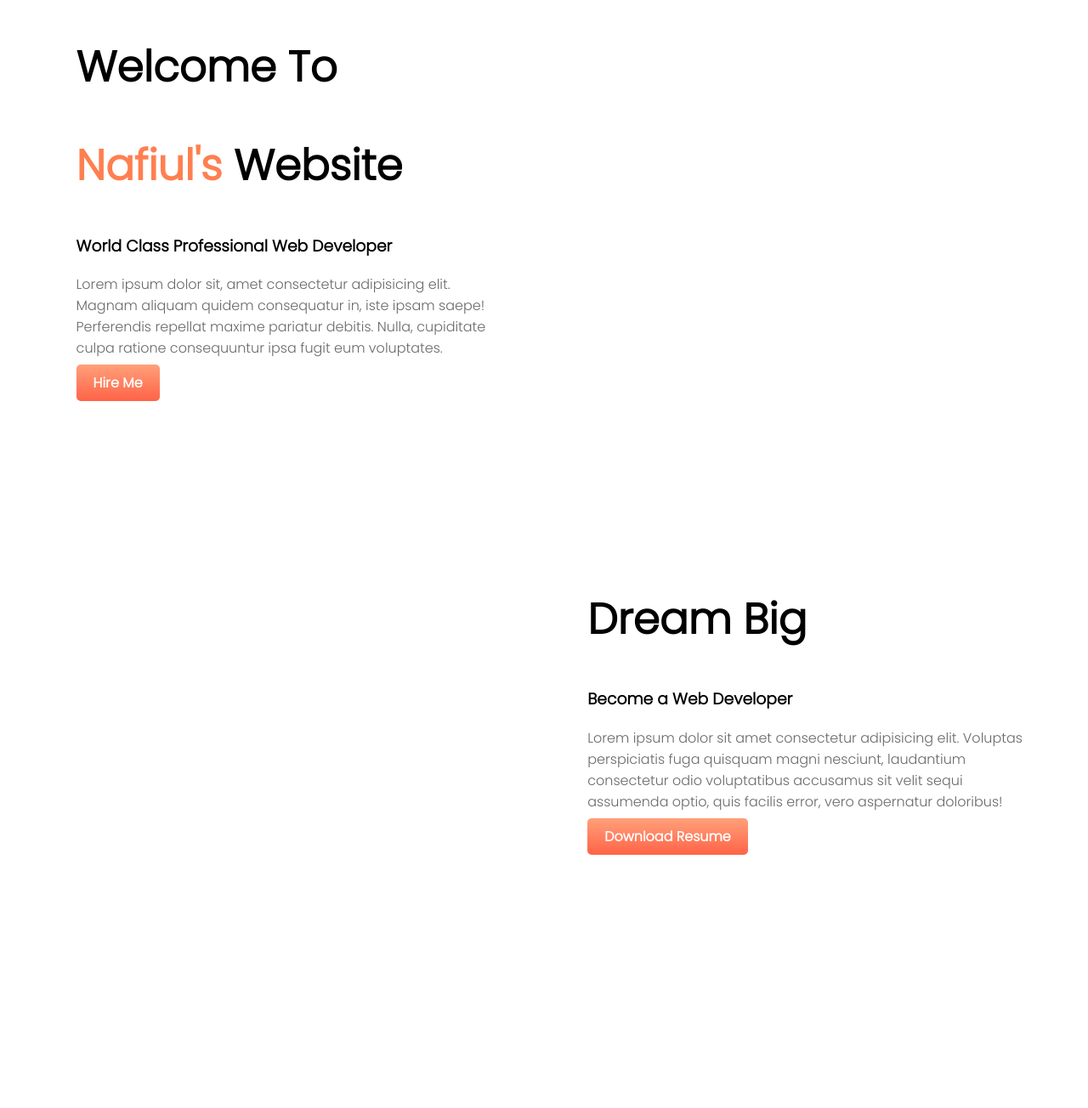
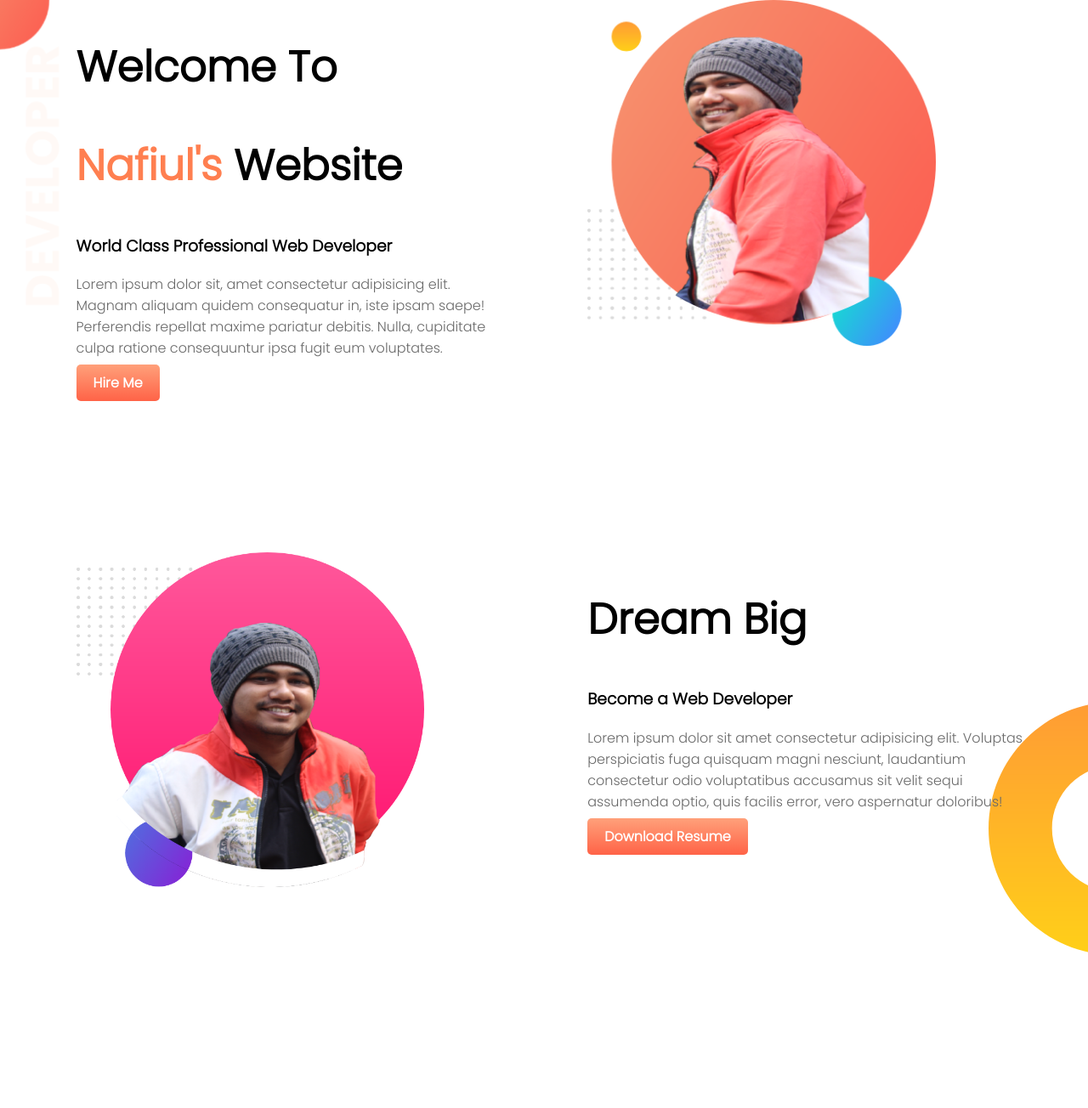
Before and after one commit to nafiul-shishir/web_portfolio, a plain HTML site: page index.html in a window 1280 px wide. Shown: the top 1304 px of the page at 85% size. Drawn offline with Linux system fonts and the light colour scheme; the site is published under a folder, as on GitHub Pages, so addresses that start at the root find nothing.

Commit message:
image not showing

```diff
--- a/index.html
+++ b/index.html
@@ -25,12 +25,12 @@
 
     </div>
     <div class="half-width">
-      <img src="../image/my-bg.png" alt="">
+      <img src="image/my-bg.png" alt="">
     </div>
   </section>
   <section class="dream-area">
     <div class="half-width">
-      <img src="/image/my-bg2.png" alt="">
+      <img src="image/my-bg2.png" alt="">
 
     </div>
     <div class="half-width">
--- a/style.css
+++ b/style.css
@@ -22,7 +22,7 @@ h1{
 }
 
 .top-banner{
-    background-image:url("/image/top-banner.png");
+    background-image:url("image/top-banner.png");
     background-repeat: no-repeat;
 
 }
@@ -42,7 +42,7 @@ section{
 }
 
 .dream-area{
-    background-image:url("/image/dream-bg.png");
+    background-image:url("image/dream-bg.png");
     background-repeat: no-repeat;
     background-position: right;
 
@@ -61,7 +61,7 @@ p{
 
 }
 .experience-area{
-    background-image: url("/image/exp-bg.png");
+    background-image: url("image/exp-bg.png");
     background-repeat: no-repeat;
     background-position: left;
 }
```
